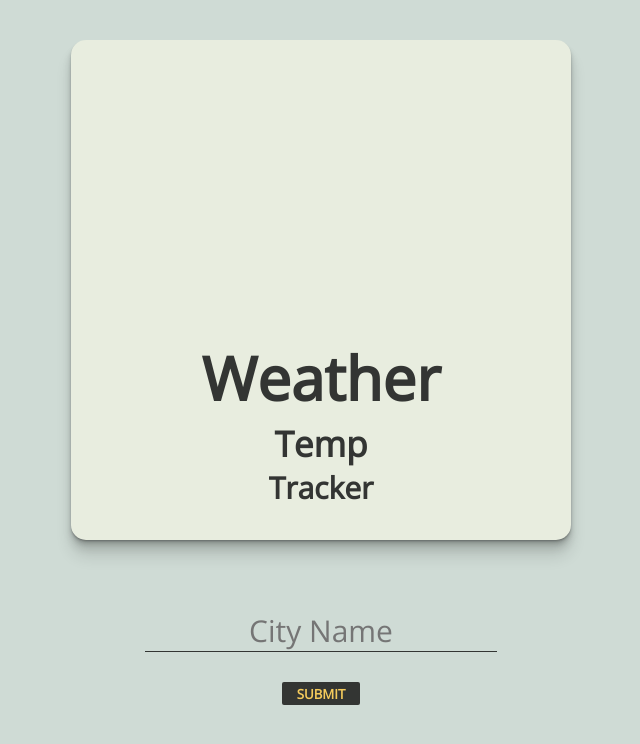
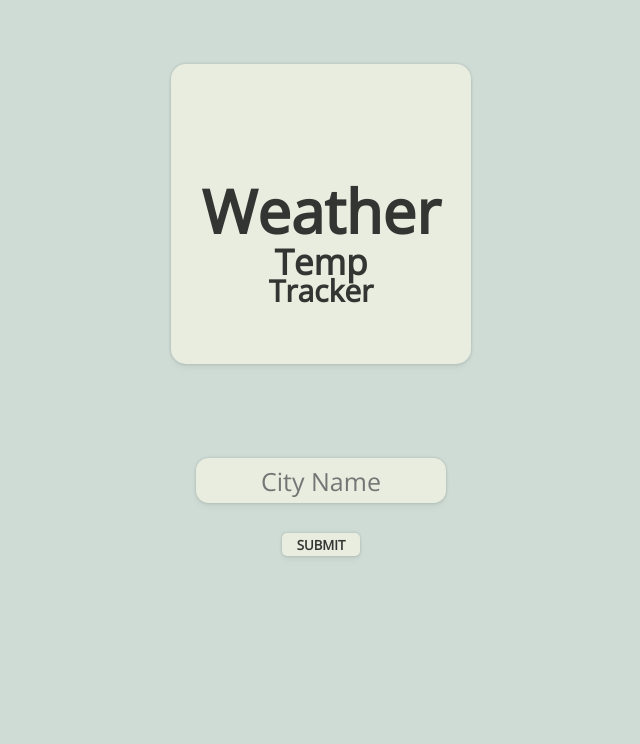
Before and after one commit to sseans/jsWeather, a plain HTML site: page index.html in a window 1280 px wide. Shown: the whole page, without its empty margins (319-959 px from the left). Drawn offline with nearby package versions, Linux system fonts and the light colour scheme.

Commit message:
styling changes

```diff
--- a/Styles/_content.scss
+++ b/Styles/_content.scss
@@ -1,22 +1,28 @@
+.tileContainer {
+    width: 100%;
+    height: fit-content;
+    display: flex;
+    justify-content: center;
+    align-items: center;
+}
+
 .mainContainer {
     text-align: center;
-    margin-top: 5vh;
-    margin-bottom: 5vh;
-    width: 500px;
-    height: 500px;
+    margin: 5% auto;
+    width: 300px;
+    height: 300px;
     border-radius: 15px;
     background-color: var(--alabaster);
     color: var(--jet);
-    padding: 15px;
-    box-shadow: 0 1px 1px rgba(0,0,0,0.12),
-                0 2px 2px rgba(0,0,0,0.12),
-                0 4px 4px rgba(0,0,0,0.12),
-                0 8px 8px rgba(0,0,0,0.12),
-                0 16px 16px rgba(0,0,0,0.12);
+    padding: 5px;
+    box-shadow: 0 0 1px 1px rgba(0,0,0,0.04),
+        0 0 2px 2px rgba(0,0,0,0.03),
+        0 4px 4px rgba(0,0,0,0.02),
+        0 6px 8px rgba(0,0,0,0.02);
 }
 
 .weatherLogo {
-    height: 60%;
+    height: 40%;
     overflow: hidden;
 }
 
@@ -24,17 +30,10 @@ img {
     height: 100%;
 }
 
-.cloud {
-    color: var(--jet);
-}
-
-.sun {
-    color: var(--maizeCrayola);
-}
-
 h1, h2, h3, h4 {
     color: var(--jet);
     text-align: center;
+    margin-top: -15px;
 }
 
 .input {
@@ -51,29 +50,43 @@ input:focus::placeholder {
 .inputField {
     margin: 30px;
     border: none;
-    background-color: transparent;
-    width: 80%;
-    font-size: 30px;
-    color: var(--jet);
-    border-bottom: 1px solid var(--jet);
+    background-color: $alabaster;
+    border-radius: 12.5px;
+    width: 250px;
+    height: 45px;
+    font-size: 25px;
+    color: $maizeCrayola;
     text-align: center;
+    box-shadow: 0 0 1px 1px rgba(0,0,0,0.04),
+        0 0 2px 2px rgba(0,0,0,0.03),
+        0 4px 4px rgba(0,0,0,0.02),
+        0 6px 8px rgba(0,0,0,0.02);
+
+    &:hover {
+        background-color: $maizeCrayola;
+        color: $jet;
+    }
 }
+
 
 .inputField:active,
 .inputField:focus {
     outline: none;
     border: none;
-    border-bottom: 1px solid var(--jet);
 }
 
 .inputButton {
-    background-color: var(--jet);
+    background-color: $alabaster;
     border: none;
     text-transform: uppercase;
     padding: 2.5px 15px;
     font-weight: bold;
-    color: var(--maizeCrayola);
-    border-radius: 2px;
+    color: $jet;
+    border-radius: 5px;
+    box-shadow: 0 0 1px 1px rgba(0,0,0,0.04),
+        0 0 2px 2px rgba(0,0,0,0.03),
+        0 4px 4px rgba(0,0,0,0.02),
+        0 6px 8px rgba(0,0,0,0.02);
 }
 
 .inputButton:hover {
--- a/app.js
+++ b/app.js
@@ -7,6 +7,8 @@ const iconURL = 'http://openweathermap.org/img/wn/'
     const inputField = document.querySelector('#inputField')
     // Button Selector
     const inputButton = document.querySelector('#inputButton')
+    // Container Selector
+    const tileContainer = document.querySelector('.tileContainer')
 
 // Event Listeners
 inputButton.addEventListener('click', insertCityName)
@@ -29,11 +31,26 @@ function weatherBalloon( cityName ) {
     .then(function(data) {
       drawWeather(data);
       console.log(data);
+      buildWeatherSquare(data)
     })
     .catch(function() {
       // catch any errors
     });
+}
+
+function buildWeatherObject(data) {
+  return {
+    cityName : data.name,
+    temp : data.main.temp,
+    desc : d.weather[0].description
   }
+}
+
+function buildWeatherSquare(d) {
+  const newSquare = document.createElement('div')
+  newSquare.className = 'mainContainer'
+  tileContainer.appendChild(newSquare)
+}
 
 function drawWeather( d ) {
 	var celcius = Math.round(parseFloat(d.main.temp)-273.15);
@@ -41,11 +58,11 @@ function drawWeather( d ) {
 
 	document.getElementById('description').innerHTML = d.weather[0].description;
 	document.getElementById('temp').innerHTML = celcius + '&deg;';
-    document.getElementById('location').innerHTML = d.name;
-    console.log(d)
+  document.getElementById('location').innerHTML = d.name;
 
-    let imgCode = `<img class="cloud" src="${iconUrl + d.weather[0].icon}@2x.png">`;
-    document.getElementById('weatherLogo').innerHTML = imgCode
+  let imgCode = `<img class="cloud" src="${iconURL + d.weather[0].icon}@2x.png">`
+  document.getElementById('weatherLogo').innerHTML = imgCode
+
 
 
 
--- a/index.html
+++ b/index.html
@@ -6,10 +6,11 @@
     <link rel="stylesheet" href="./Styles/style.css">
     <link rel="preconnect" href="https://fonts.gstatic.com">
     <link href="https://fonts.googleapis.com/css2?family=Open+Sans&display=swap" rel="stylesheet">
-    <title>To-do</title>
+    <title>Weather App</title>
     <script src="app.js" defer></script>
 </head>
 <body>
+    <div class="tileContainer">
         <div class="mainContainer">
             <div id="weatherLogo" class="weatherLogo">
 
@@ -21,6 +22,7 @@
                 <h4 id="location">Tracker</h1>
             </div>
         </div>
+    </div>
 
     <div class="input">
         <input placeholder="City Name" id="inputField" class="inputField" type="text">
```
Also changed, not shown: Styles/style.css, 1 other file. Lines whose indentation alone changed are shown as unchanged.
